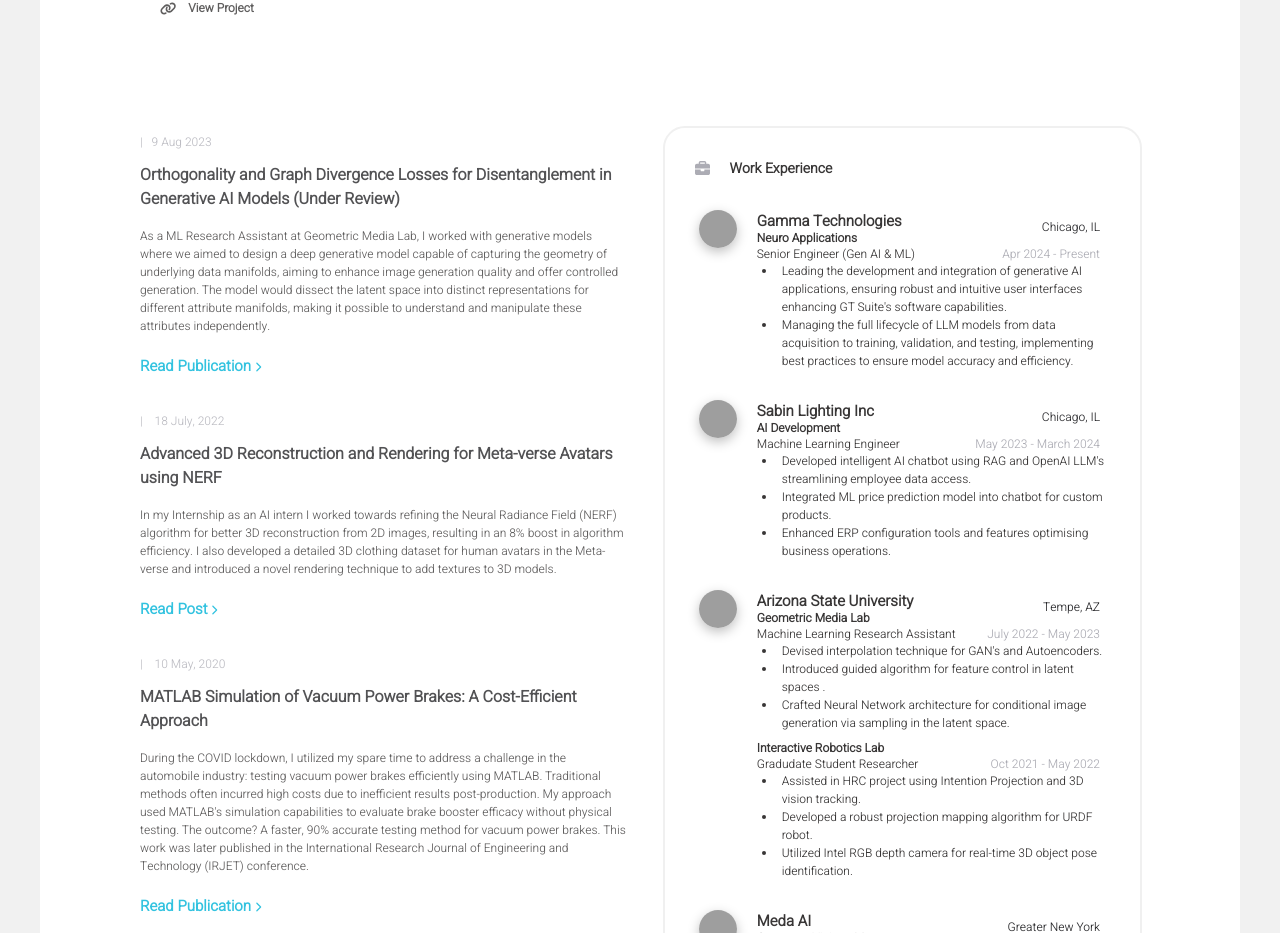
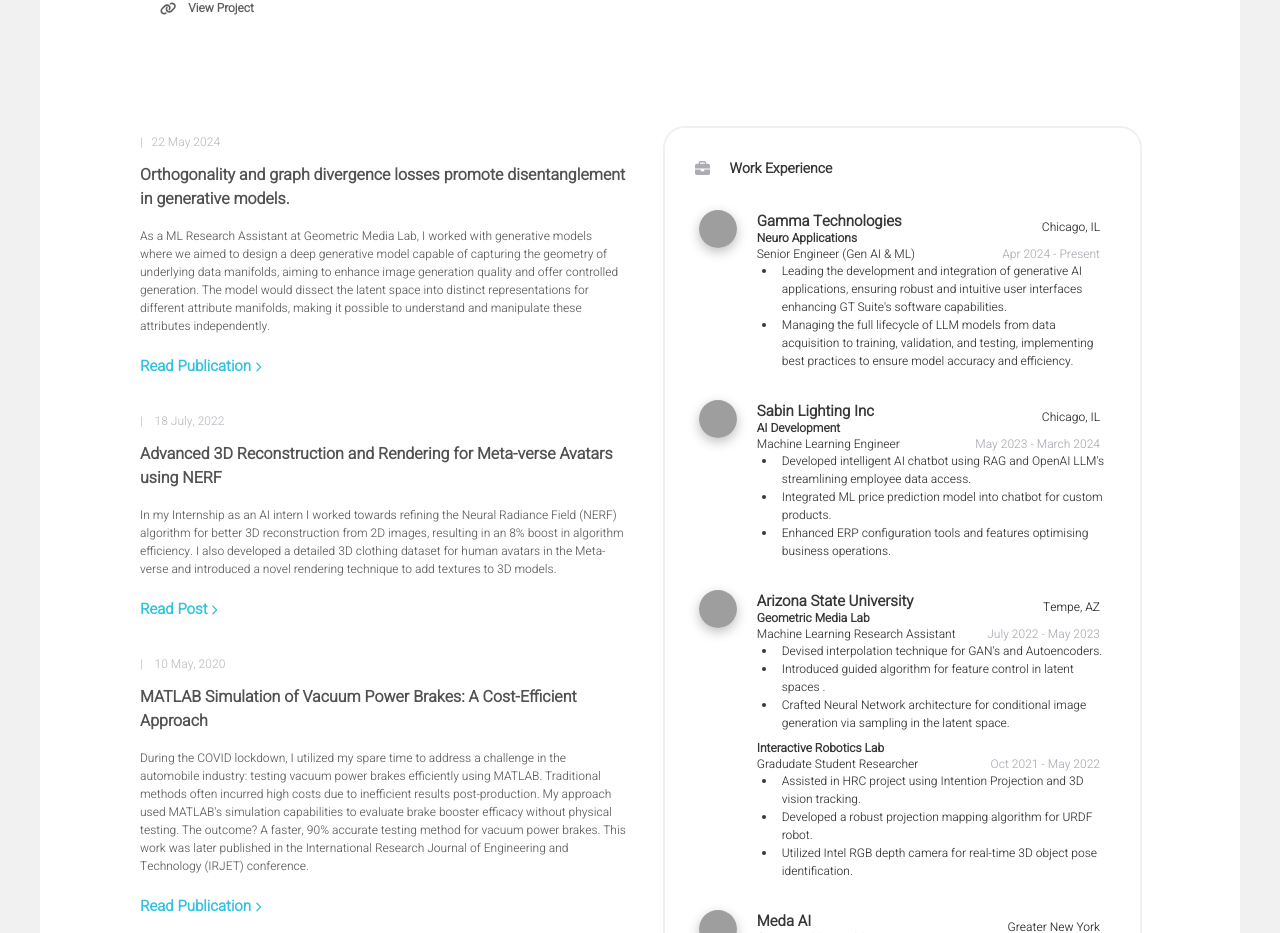
Before and after one commit to smartgeek27/smartgeek27.github.io, a React (Create React App) app: page /#/ in a window 1280 px wide. Shown: the part 6357-7290 px from the top of the page. Built offline with nearby package versions, Linux system fonts and the light colour scheme; grey boxes are pictures that could not be loaded.

Commit message:
Update articles.js
Changed a few things in articles.

```diff
--- a/src/data/articles.js
+++ b/src/data/articles.js
@@ -1,7 +1,7 @@
 const myArticles = [
 	() => ({
-		date: "9 Aug 2023",
-		title: "Orthogonality and Graph Divergence Losses for Disentanglement in Generative AI Models (Under Review)",
+		date: "22 May 2024",
+		title: "Orthogonality and graph divergence losses promote disentanglement in generative models. ",
 		description:
 			'As a ML Research Assistant at Geometric Media Lab, I worked with generative models where we aimed to design a deep generative model capable of capturing the geometry of underlying data manifolds, aiming to enhance image generation quality and offer controlled generation. The model would dissect the latent space into distinct representations for different attribute manifolds, making it possible to understand and manipulate these attributes independently.',
 		keywords: [
```
